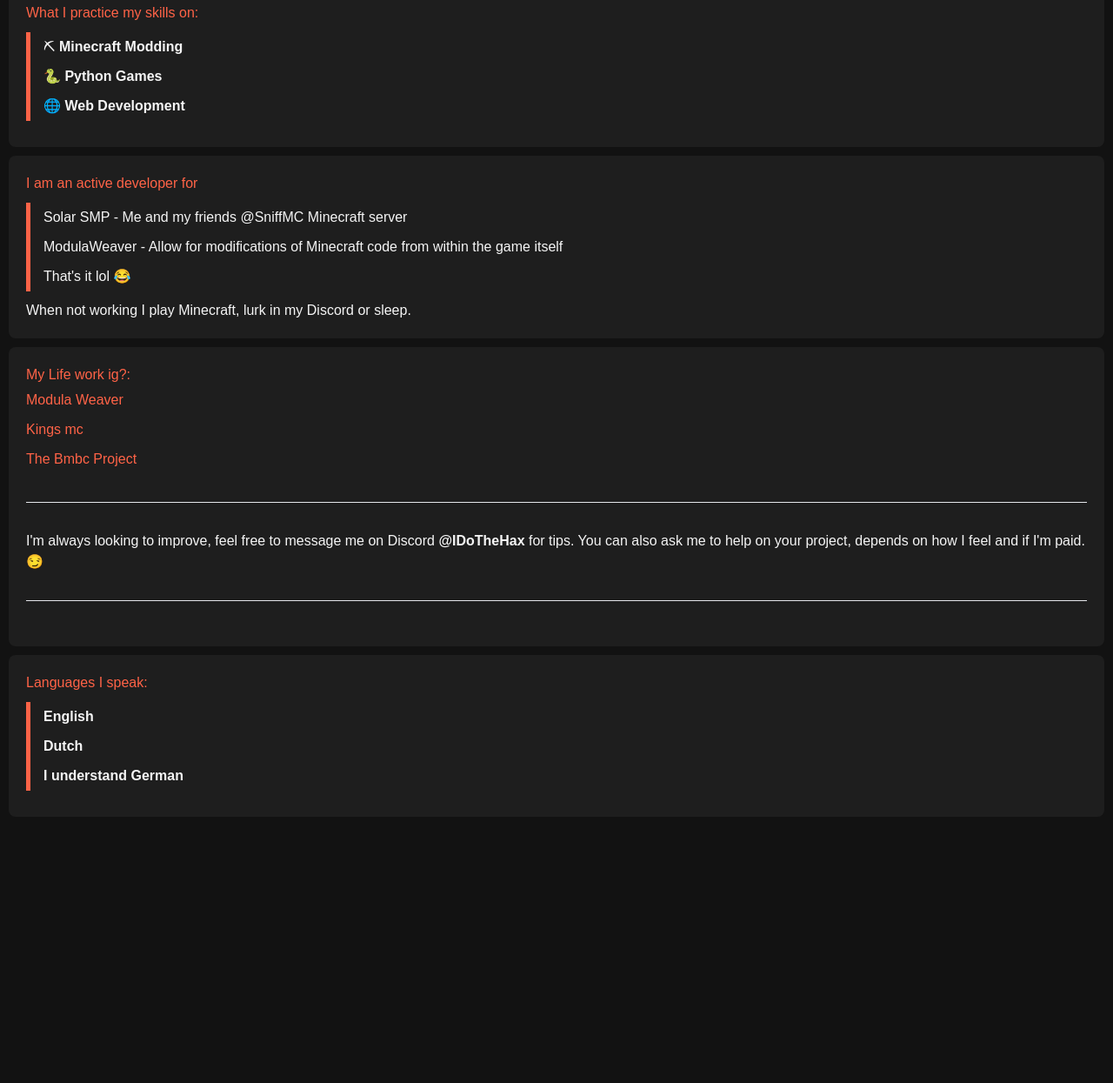
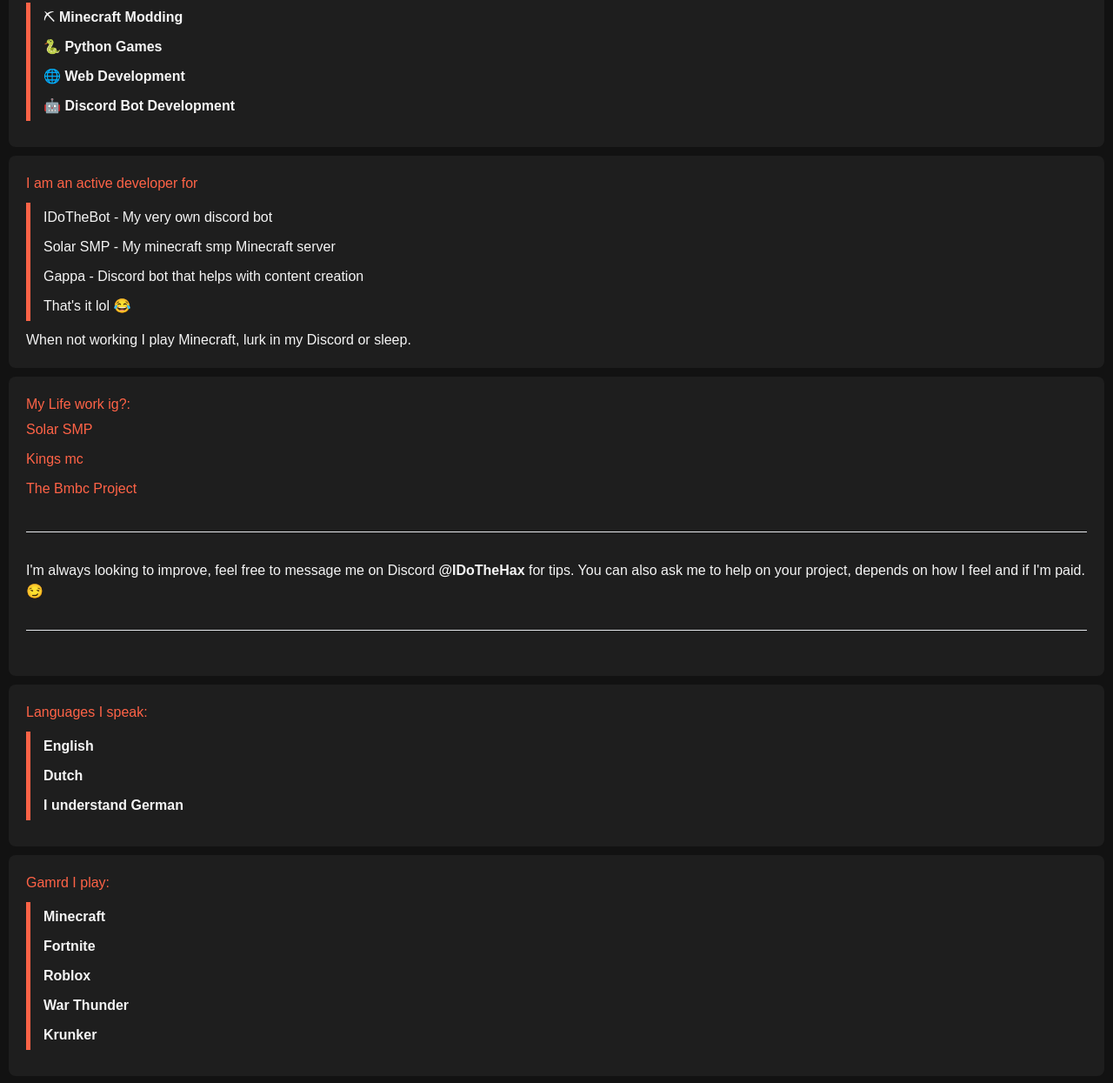
Before and after one commit to IDoTheHax/idothehax.github.io, a plain HTML site: page index.html in a window 1280 px wide. Shown: the part 1321-2566 px from the top of the page at 87% size. Before the commit the page ends 2270 px from the top, so only its background shows below. Drawn offline with nearby package versions, Linux system fonts and the light colour scheme.

Commit message:
Update index.html

```diff
--- a/index.html
+++ b/index.html
@@ -113,7 +113,7 @@
             <li><strong>C++</strong>, 1 year</li>
             <li><strong>html</strong>, 4 years</li>
             <li><strong>javascript</strong>, 2 years</li>
-            <li><strong>lua</strong>, a few weeks</li>
+            <!--<li><strong>lua</strong>, a few weeks</li>-->
         </ul>
     </section>
     <section id="other-skills">
@@ -130,6 +130,7 @@
                 <li>⛏ <strong>Minecraft Modding</strong></li>
                 <li>🐍 <strong>Python Games</strong></li>
                 <li>🌐 <strong>Web Development</strong></li>
+                <li>🤖 <strong>Discord Bot Development</strong></li>
             </ul>
         </blockquote>
     </section>
@@ -137,8 +138,9 @@
         <h3>I am an active developer for</h3>
         <blockquote>
             <ul>
-                <li>Solar SMP - Me and my friends @SniffMC Minecraft server</li>
-                <li>ModulaWeaver - Allow for modifications of Minecraft code from within the game itself</li>
+                <li>IDoTheBot - My very own discord bot</li>
+                <li>Solar SMP - My minecraft smp Minecraft server</li>
+                <li>Gappa - Discord bot that helps with content creation</li>
                 <li>That's it lol 😂</li>
             </ul>
         </blockquote>
@@ -147,7 +149,7 @@
     <section id="life-work">
         <h3>My Life work ig?:</h3>
         <ul>
-            <li><a href="https://github.com/IDoTheHax/modulaweaver">Modula Weaver</a></li>
+            <li><a href="https://solar-smp.github.io">Solar SMP</a></li>
             <li><a href="https://kingsmc.net">Kings mc</a></li>
             <li><a href="https://github.com/IDoTheHax/The-Bmbc-Project">The Bmbc Project</a></li>
         </ul>
@@ -166,9 +168,21 @@
             </ul>
         </blockquote>
     </section>
+     <section id="games">
+        <h3>Gamrd I play:</h3>
+        <blockquote>
+            <ul>
+                <li><strong>Minecraft</strong></li>
+                <li><strong>Fortnite</strong></li>
+                <li><strong>Roblox</strong></li>
+                <li><strong>War Thunder</strong></li>
+                <li><strong>Krunker</strong></li>
+            </ul>
+        </blockquote>
+    </section>
     <script>
         document.addEventListener('DOMContentLoaded', (event) => {
-        const texts = ["This is my Portfolio/about me page", "have a look around"];
+        const texts = ["This is my Portfolio/about me page", "have a look around", "Uhhhh i dont know what else to say", "Join my discord server ig?", "Also have a youtube now: youtube.com/@idothehax"];
         let currentTextIndex = 0;
         let currentCharIndex = 0;
         const typingTextElement = document.getElementById('typing-text');
```
